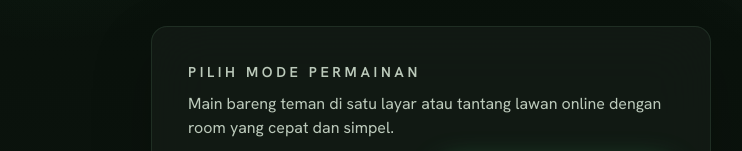
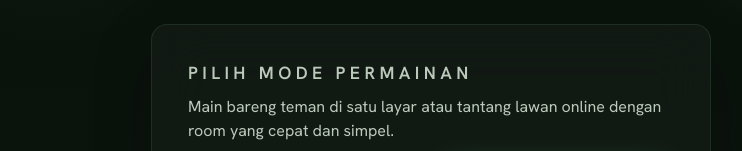
Before and after one commit to danielhutagalungz/tic-tac-toe, a React (Vite) app: page / in a window 1280 px wide. Shown: the part 260-411 px from the top of the page, without its empty margins (209-951 px from the left). Built offline with nearby package versions, Linux system fonts and the light colour scheme; no server answers; a web font is replaced by a local one.

Commit message:
style: increase font size of mode-eyebrow for better visibility

```diff
--- a/src/index.css
+++ b/src/index.css
@@ -788,7 +788,7 @@ body {
 }
 
 .mode-eyebrow {
-  font-size: 0.9rem;
+  font-size: 1.1rem;
   text-transform: uppercase;
   letter-spacing: 0.25em;
   color: var(--text-secondary);
```
